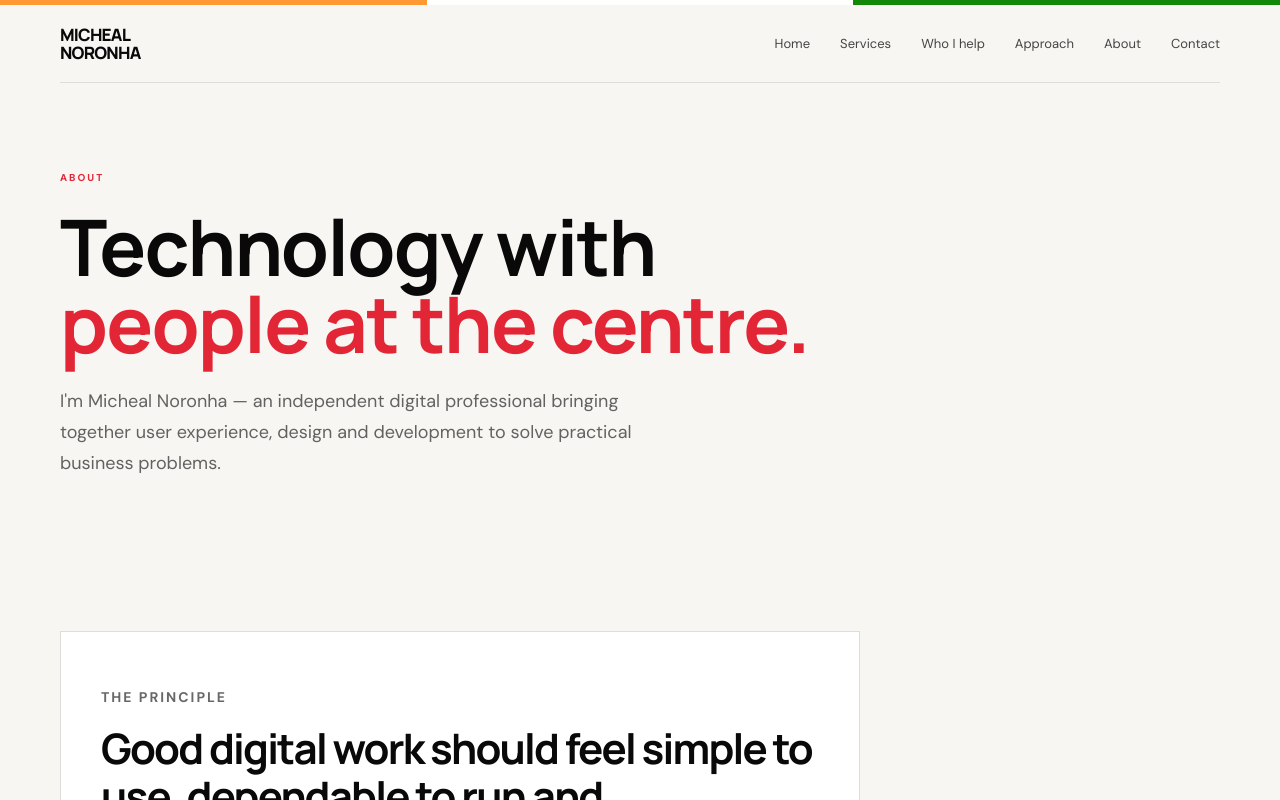
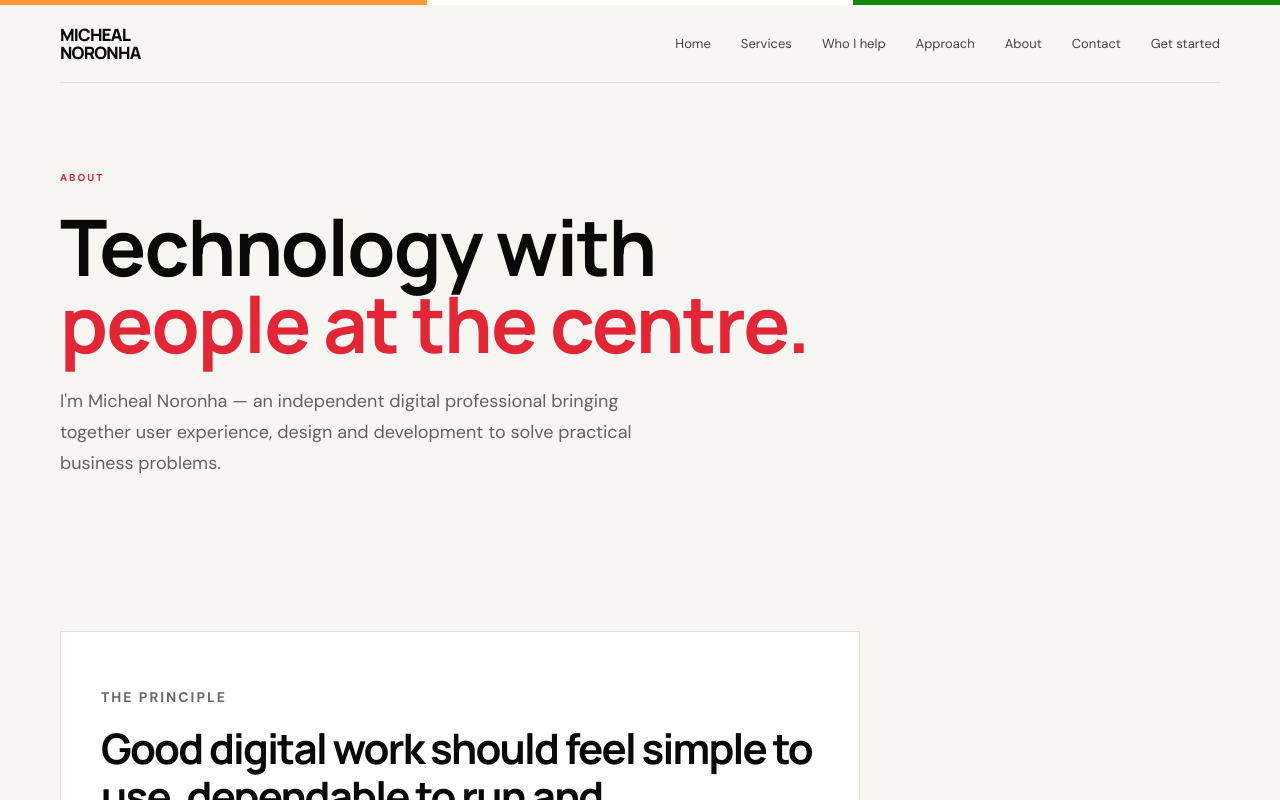
Before and after one commit to mickey22696/micheal-noronha, a Next.js app: page /about in a window 1280 px wide. Shown: the top 800 px of the page. Built offline with nearby package versions, Linux system fonts and the light colour scheme.

Commit message:
Add onboarding link to main navigation

```diff
--- a/src/app/components/SiteHeader.js
+++ b/src/app/components/SiteHeader.js
@@ -9,7 +9,8 @@ const links = [
   ["Who I help", "/who-we-help/"],
   ["Approach", "/approach/"],
   ["About", "/about/"],
-  ["Contact", "/contact/"]
+  ["Contact", "/contact/"],
+  ["Get started", "/onboard/"]
 ];
 
 export default function SiteHeader() {
```
